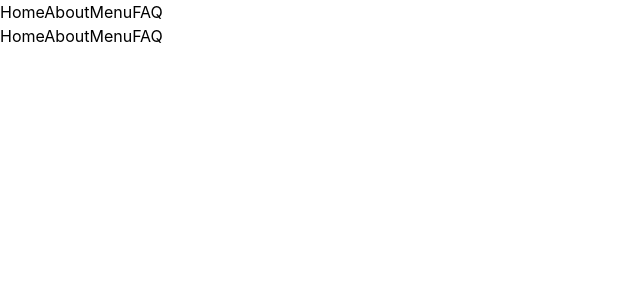
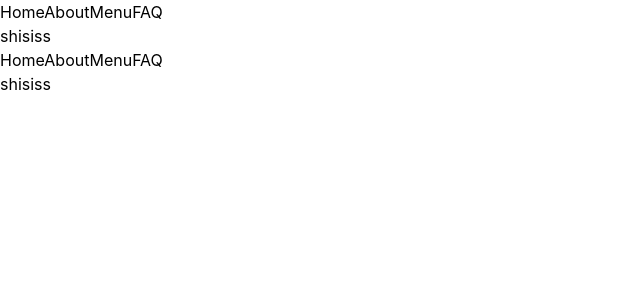
Before and after one commit to dave1780/nextjs-bxedue, a Next.js app: page /Navbar in a window 1280 px wide. Shown: the top 300 px of the page, without its empty margins (0-640 px from the left). Built offline with nearby package versions, Linux system fonts and the light colour scheme.

Commit message:
1 file modified

```diff
--- a/pages/Navbar.js
+++ b/pages/Navbar.js
@@ -10,6 +10,7 @@ return(
 <a href="/Components/FAQ" className="faq">FAQ</a>
   </nav>
   </header>
+  <h1>shisiss</h1>
   </>
 )
 }
```
